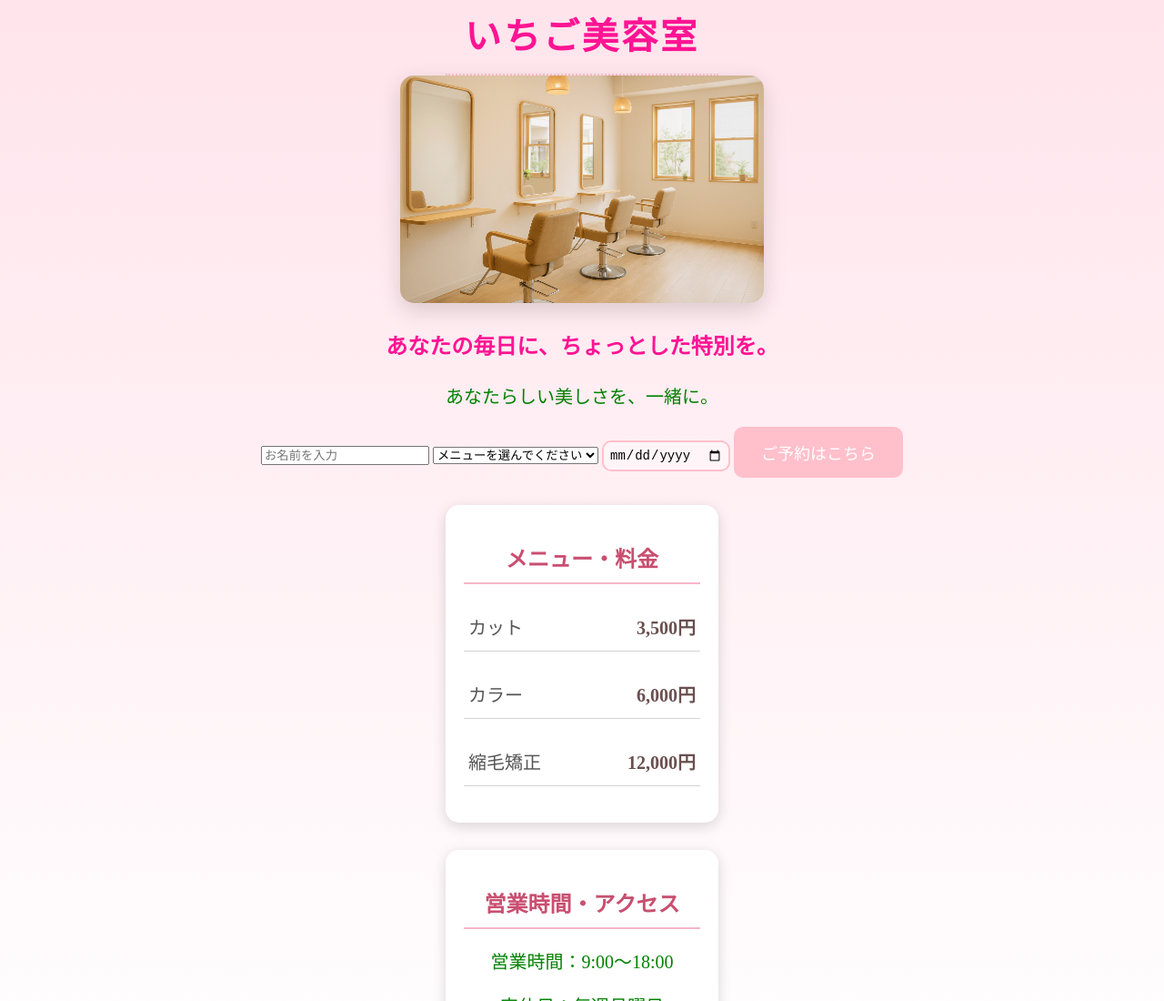
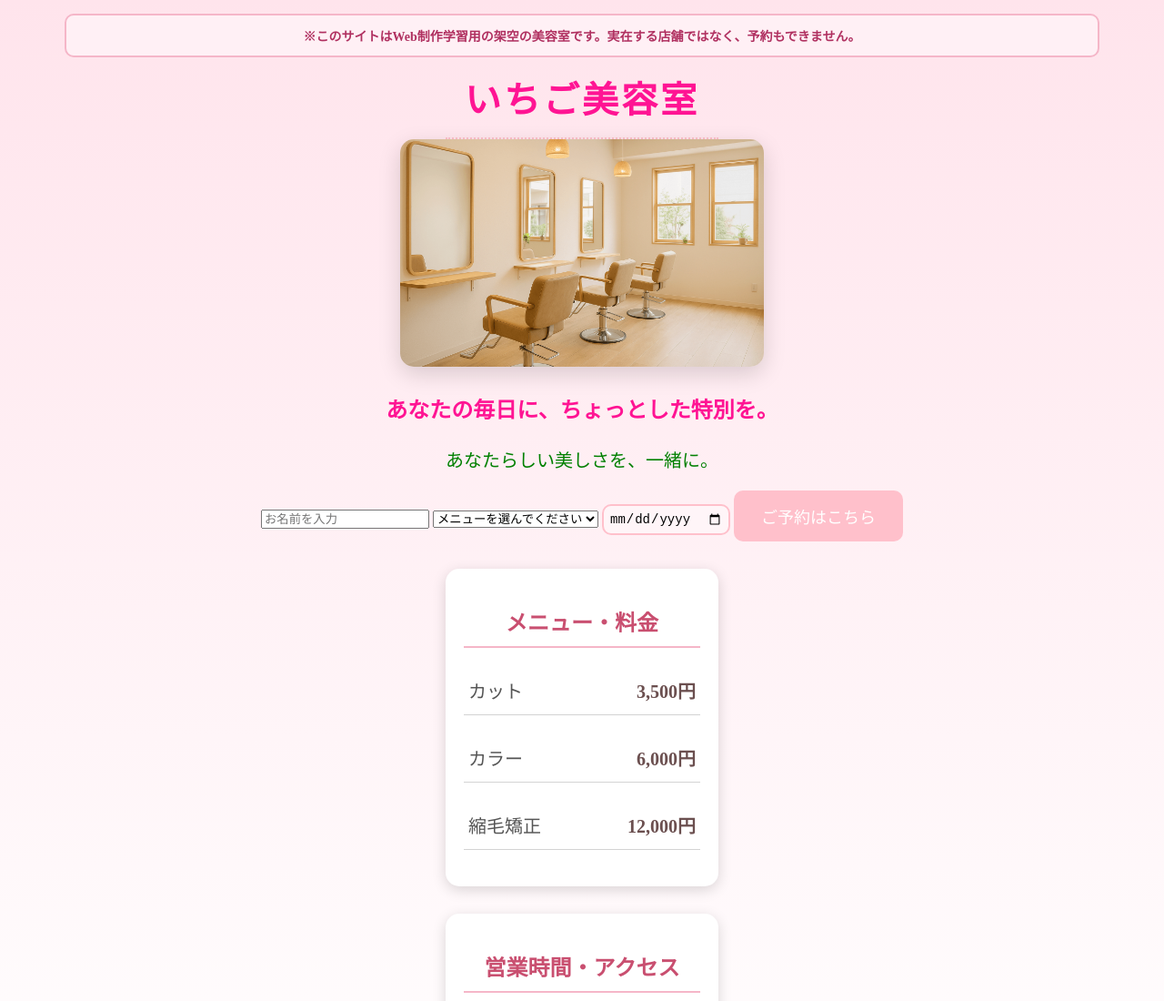
Before and after one commit to Preemie-studio/ichigo-salon, a plain HTML site: page index.html in a window 1280 px wide. Shown: the top 1100 px of the page at 91% size. Drawn offline with Linux system fonts and the light colour scheme.

Commit message:
Add files via upload

```diff
--- a/index.html
+++ b/index.html
@@ -124,9 +124,21 @@ p {
 #customerName, #menuSelect, #reserveDate {
   max-width: 90%;
 }
+.demo-notice {
+  background-color: #fff0f5;
+  color: #b03060;
+  border: 2px solid #f5b6c8;
+  border-radius: 10px;
+  padding: 12px;
+  margin: 15px auto;
+  max-width: 90%;
+  font-size: 14px;
+  font-weight: bold;
+}
 </style>
 </head>
 <body>
+    <p class="demo-notice">※このサイトはWeb制作学習用の架空の美容室です。実在する店舗ではなく、予約もできません。</p>
     <h1>いちご美容室</h1>
     <img src="salon.png" alt="美容室の写真">
     <p class="catch">あなたの毎日に、ちょっとした特別を。</p>
@@ -212,6 +224,7 @@ if (new Date(date + "T00:00:00") < today) {
   document.getElementById("message").textContent =
     "過去の日付は予約できません！";
   return;
+
 }
 let reserveDay = new Date(date + "T00:00:00").getDay();
 
```
